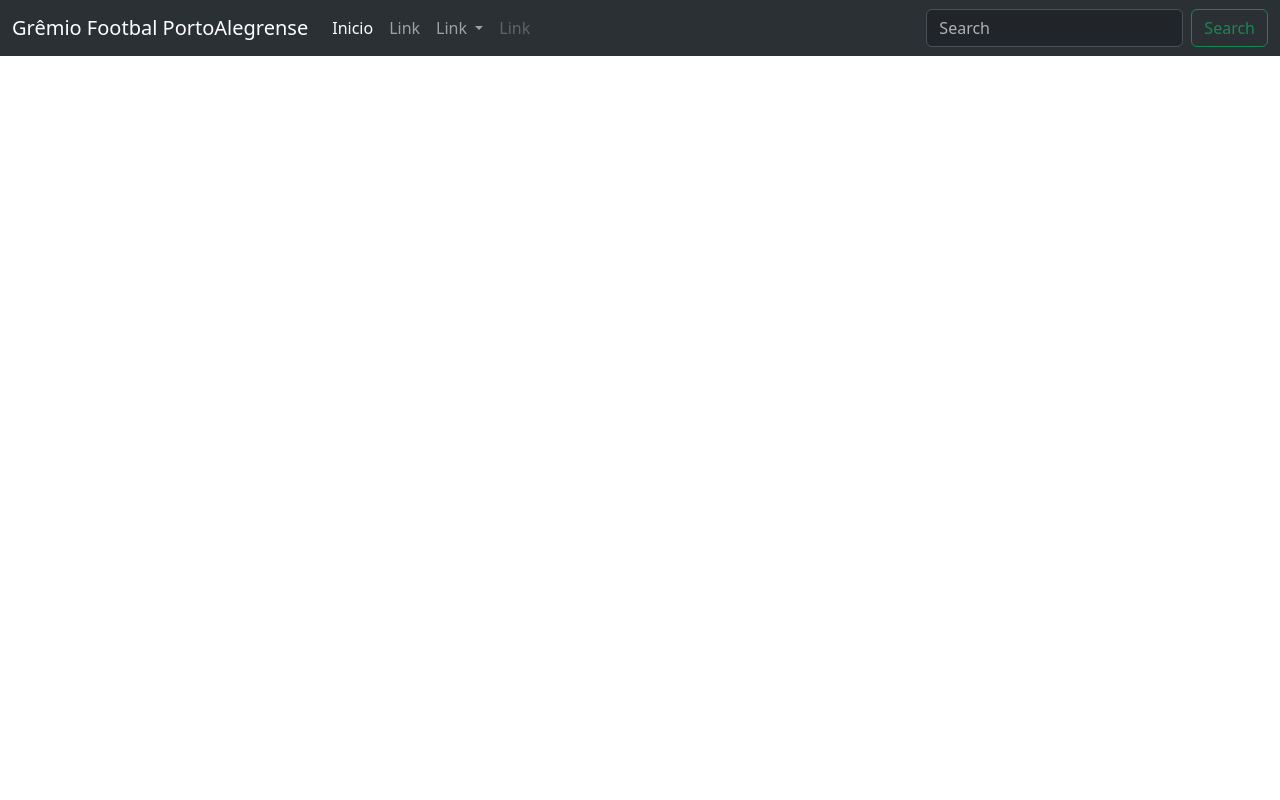
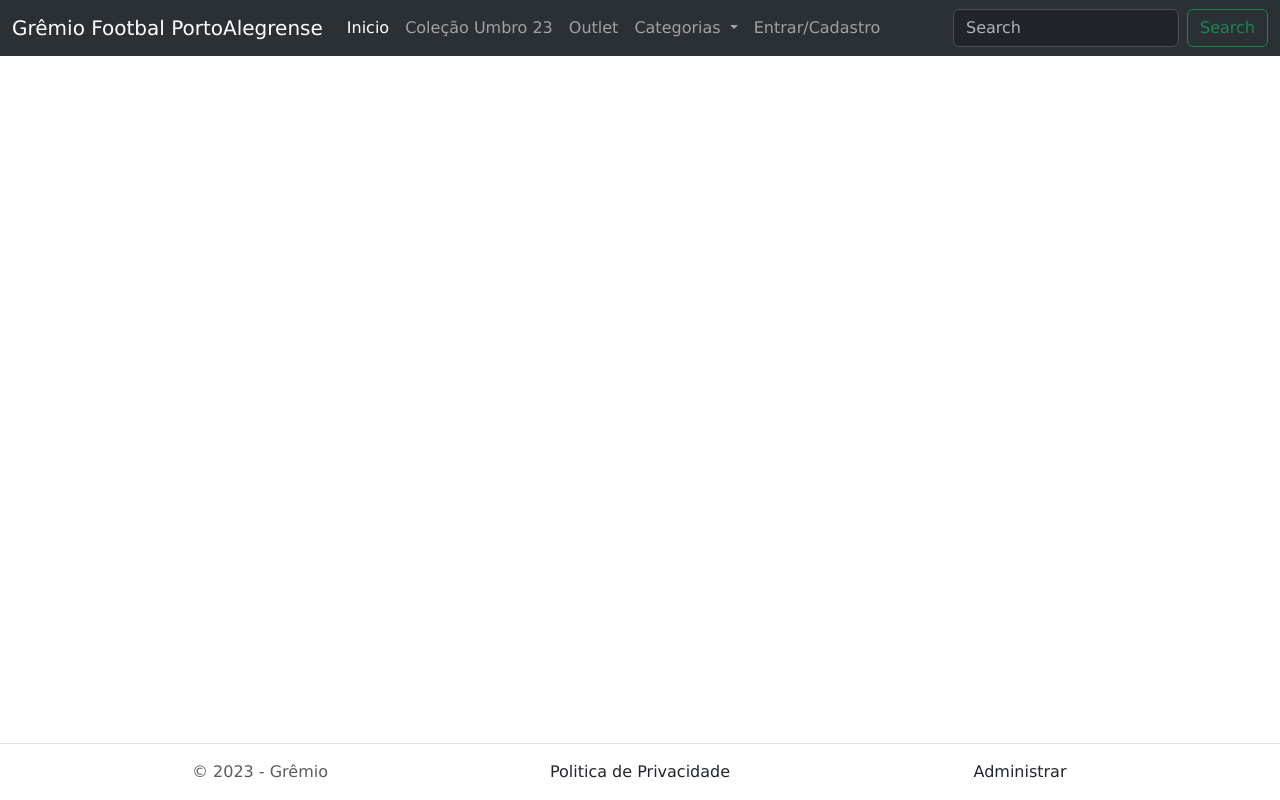
Before and after one commit to Matheus-Baptista27/e-commerce, a plain HTML site: page index.html in a window 1280 px wide. Drawn offline with nearby package versions, Linux system fonts and the light colour scheme.

Commit message:
edição2navefooter

```diff
--- a/css/style.css
+++ b/css/style.css
@@ -1,3 +1,3 @@
 *{
- color: #1792e9;
+    font-family:Verdana, Geneva, Tahoma, sans-serif;
 }
--- a/index.html
+++ b/index.html
@@ -1,5 +1,5 @@
 <!doctype html>
-<html lang="en">
+<html lang="pt-br">
   <head>
     <!-- Required meta tags -->
     <meta charset="utf-8">
@@ -35,21 +35,24 @@
                 <a class="nav-link active" aria-current="page" href="#">Inicio</a>
               </li>
               <li class="nav-item">
-                <a class="nav-link" href="#">Link</a>
+                <a class="nav-link" href="#">Coleção Umbro 23</a>
+              </li>
+              <li class="nav-item">
+                <a class="nav-link" href="#">Outlet</a>
               </li>
               <li class="nav-item dropdown">
                 <a class="nav-link dropdown-toggle" href="#" role="button" data-bs-toggle="dropdown" aria-expanded="false">
-                  Link
+                  Categorias
                 </a>
                 <ul class="dropdown-menu">
-                  <li><a class="dropdown-item" href="#">Action</a></li>
-                  <li><a class="dropdown-item" href="#">Another action</a></li>
+                  <li><a class="dropdown-item" href="#">Masculino</a></li>
+                  <li><a class="dropdown-item" href="#">Feminino</a></li>
                   <li><hr class="dropdown-divider">s</li>
-                  <li><a class="dropdown-item" href="#">Something else here</a></li>
+                  <li><a class="dropdown-item" href="#">Acessórios</a></li>
                 </ul>
               </li>
               <li class="nav-item">
-                <a class="nav-link disabled" aria-disabled="true">Link</a>
+                <a class="nav-link" href="#">Entrar/Cadastro</a>
               </li>
             </ul>
             <form class="d-flex" role="search">
@@ -61,7 +64,24 @@
       </nav>
 
     <!-- header -->
-
+    <header class="container">
+  </header>
+    <!--Footer -->
+  <footer class="border-top fixed-bottom text-muted bg-ligth">
+      <div class="container">
+        <div class="row py-3">
+          <div class="col-12 col-md-4 text-center text-md-left">
+               &copy; 2023 - Grêmio
+          </div>
+          <div class="col-12 col-md-4 text-center">
+              <a href="#" class="text-decoration-none text-dark">Politica de Privacidade</a>
+         </div>
+          <div class="col-12 col-md-4 text-center text-md-right">
+              <a href="#" class="text-decoration-none text-dark">Administrar
+          </div>
+       </div>
+    </div>
+  </footer>
     <!-- Optional JavaScript -->
     <!-- Popper.js first, then Bootstrap JS -->
     <script src="https://cdn.jsdelivr.net/npm/popper.js@1.16.0/dist/umd/popper.min.js" integrity="sha384-Q6E9RHvbIyZFJoft+2mJbHaEWldlvI9IOYy5n3zV9zzTtmI3UksdQRVvoxMfooAo" crossorigin="anonymous"></script>
```
Also changed, not shown: IMG/Minibanner-Album.jpg (added), IMG/Minibanner-Capa.jpg (added).
